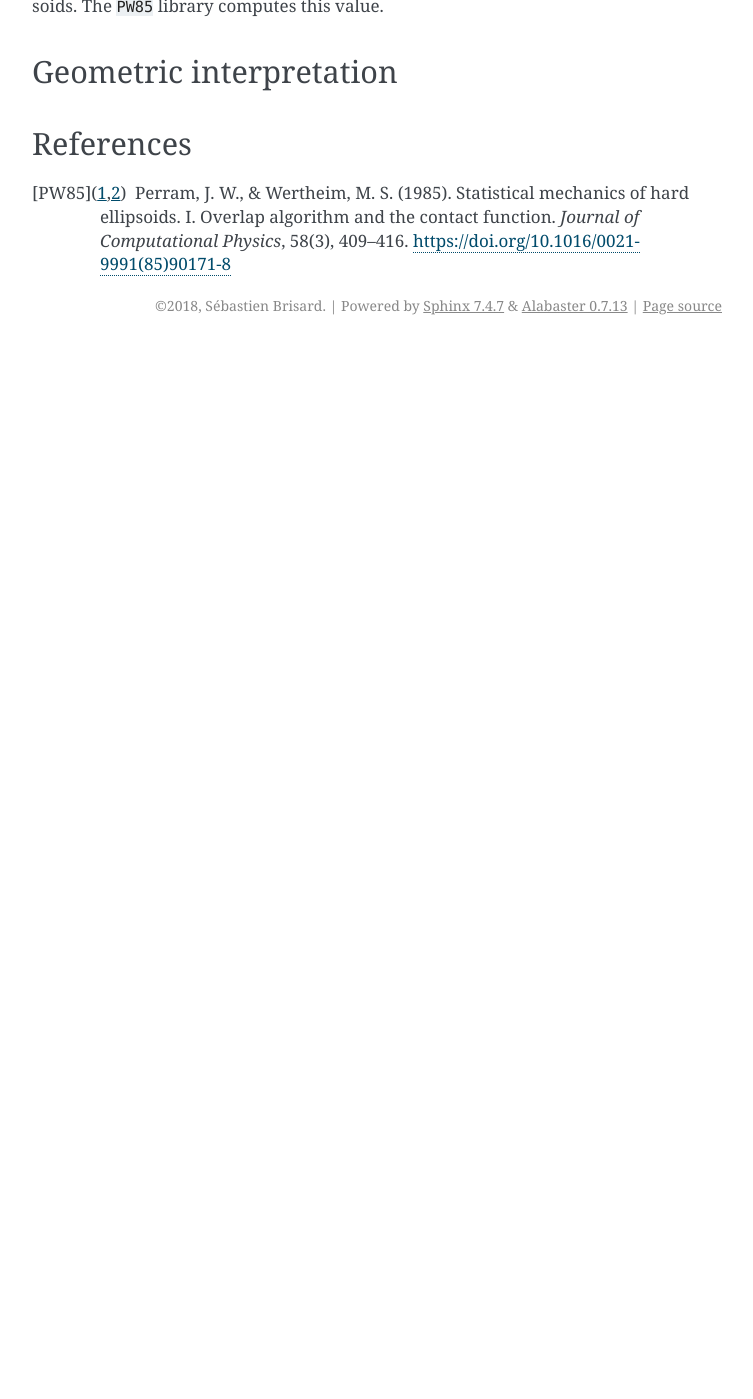
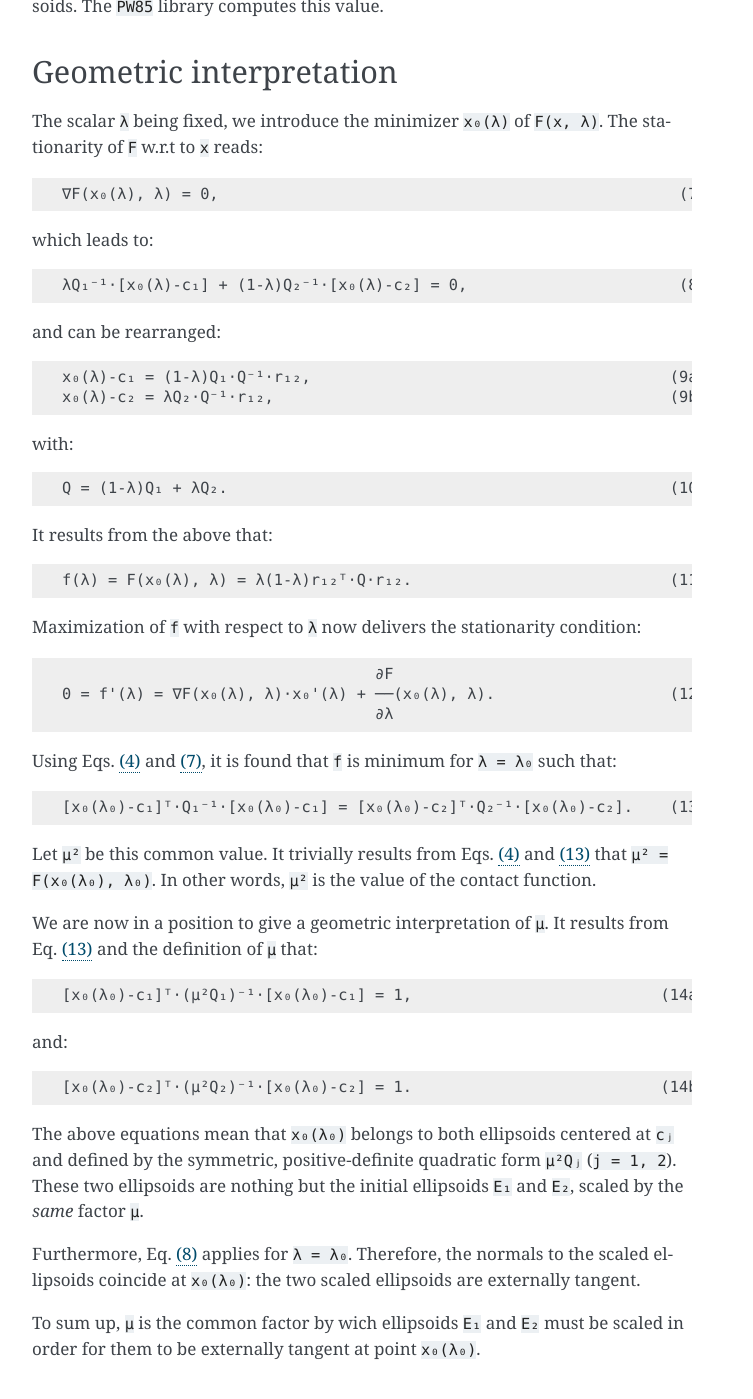
Before and after one commit to sbrisard/pw85, a Sphinx documentation site: the page built from sphinx/reference.rst, in a window 1280 px wide and 1400 px high, scrolled down 1425 px. Shown: the whole window, without its empty margins (388-1141 px from the left). Built offline with Sphinx 7.4.7, drawn with Linux system fonts in a browser that asks for light colours; before the commit the page ends 1770 px from its top, so only the background shows below that; some of the changed text lies outside the part shown.

Commit message:
Theoretical background

```diff
--- a/sphinx/reference.rst
+++ b/sphinx/reference.rst
@@ -1,8 +1,8 @@
-*********
-Reference
-*********
+******
+Theory
+******
 
-This chapter provides some mathematical background to the
+This chapter provides the theoretical background to the
 Perram–Wertheim algorithm [PW85]_. We use matrices rather than
 tensors: a point/vector is therefore defined through the 3×1
 column-vector of its coordinates. Likewise, a second-rank tensor is
@@ -19,11 +19,11 @@ Mathematical representation of ellipsoids
 Ellipsoids are defined from their center ``c`` and a positive-definite
 quadratic form ``Q`` as the set of points ``m`` such that::
 
-  (m-c)ᵀ⋅Q⁻¹⋅(m-c) ≤ 1.
+  (m-c)ᵀ⋅Q⁻¹⋅(m-c) ≤ 1.                                              (1)
 
 ``Q`` is a symmetric, positive-definite matrix::
 
-  Q = ∑ aᵢ² vᵢ⋅vᵢᵀ,
+  Q = ∑ aᵢ² vᵢ⋅vᵢᵀ,                                                  (2)
       ⁱ
 
 where ``a₁``, ``a₂``, ``a₃`` are the lengths of the principal
@@ -44,20 +44,22 @@ The contact function of two ellipsoids
 Let ``E₁`` and ``E₂`` be two ellipsoids, defined by their centers
 ``c₁`` and ``c₂`` and quadratic forms ``Q₁`` and ``Q₂``, respectively.
 
+.. _theory-eq-4:
+
 For ``0 ≤ λ ≤ 1`` and a point ``x``, we introduce the function::
 
-  F(x, λ) = λ(x-c₁)ᵀ⋅Q₁⁻¹⋅(x-c₁)+(1-λ)(x-c₂)ᵀ⋅Q₂⁻¹⋅(x-c₂)
+  F(x, λ) = λ(x-c₁)ᵀ⋅Q₁⁻¹⋅(x-c₁)+(1-λ)(x-c₂)ᵀ⋅Q₂⁻¹⋅(x-c₂).           (4)
 
 For fixed ``λ``, ``F(x, λ)`` has a unique minimum [PW85]_ ``f(λ)``,
 and we define::
 
-  f(λ) = min{ F(x, λ), x ∈ ℝ³ }, 0 ≤ λ ≤ 1.
+  f(λ) = min{ F(x, λ), x ∈ ℝ³ }, 0 ≤ λ ≤ 1.                          (5)
 
 Now, the function ``f`` has a unique maximum over ``[0, 1]``, and the
 “contact function” ``F(r₁₂, Q₁, Q₂)`` of ellipsoids ``E₁`` and ``E₂``
 is defined as::
 
-  F(r₁₂, Q₁, Q₂) = max{ f(λ), 0 ≤ λ ≤ 1 },
+  F(r₁₂, Q₁, Q₂) = max{ f(λ), 0 ≤ λ ≤ 1 },                           (6)
 
 where ``r₁₂ = c₂-c₁``. It can be shown that
 
@@ -72,7 +74,80 @@ of two ellipsoids. The ``PW85`` library computes this value.
 Geometric interpretation
 ========================
 
+.. _theory-eq-7:
+
+The scalar ``λ`` being fixed, we introduce the minimizer ``x₀(λ)`` of
+``F(x, λ)``. The stationarity of ``F`` w.r.t to ``x`` reads::
+
+  ∇F(x₀(λ), λ) = 0,                                                  (7)
+
+.. _theory-eq-8:
+
+which leads to::
+
+  λQ₁⁻¹⋅[x₀(λ)-c₁] + (1-λ)Q₂⁻¹⋅[x₀(λ)-c₂] = 0,                       (8)
+
+and can be rearranged::
+
+  x₀(λ)-c₁ = (1-λ)Q₁⋅Q⁻¹⋅r₁₂,                                       (9a)
+  x₀(λ)-c₂ = λQ₂⋅Q⁻¹⋅r₁₂,                                           (9b)
+
+with::
+
+  Q = (1-λ)Q₁ + λQ₂.                                                (10)
+
+It results from the above that::
+
+  f(λ) = F(x₀(λ), λ) = λ(1-λ)r₁₂ᵀ⋅Q⋅r₁₂.                            (11)
+
+Maximization of ``f`` with respect to ``λ`` now delivers the
+stationarity condition::
+
+                                    ∂F
+  0 = f'(λ) = ∇F(x₀(λ), λ)⋅x₀'(λ) + ──(x₀(λ), λ).                   (12)
+                                    ∂λ
+
+.. _theory-eq-13:
+
+Using Eqs. :ref:`(4) <theory-eq-4>` and :ref:`(7) <theory-eq-7>`, it
+is found that ``f`` is minimum for ``λ = λ₀`` such that::
+
+  [x₀(λ₀)-c₁]ᵀ⋅Q₁⁻¹⋅[x₀(λ₀)-c₁] = [x₀(λ₀)-c₂]ᵀ⋅Q₂⁻¹⋅[x₀(λ₀)-c₂].    (13)
+
+Let ``μ²`` be this common value. It trivially results from
+Eqs. :ref:`(4) <theory-eq-4>` and :ref:`(13) <theory-eq-13>` that ``μ²
+= F(x₀(λ₀), λ₀)``. In other words, ``μ²`` is the value of the contact
+function.
+
+We are now in a position to give a geometric interpretation of
+``μ``. It results from Eq. :ref:`(13) <theory-eq-13>` and the
+definition of ``μ`` that::
+
+  [x₀(λ₀)-c₁]ᵀ⋅(μ²Q₁)⁻¹⋅[x₀(λ₀)-c₁] = 1,                           (14a)
+
+and::
+
+  [x₀(λ₀)-c₂]ᵀ⋅(μ²Q₂)⁻¹⋅[x₀(λ₀)-c₂] = 1.                           (14b)
+
+The above equations mean that ``x₀(λ₀)`` belongs to both ellipsoids
+centered at ``cⱼ`` and defined by the symmetric, positive-definite
+quadratic form ``μ²Qⱼ`` (``j = 1, 2``). These two ellipsoids are
+nothing but the initial ellipsoids ``E₁`` and ``E₂``, scaled by the
+*same* factor ``μ``.
+
+Furthermore, Eq. :ref:`(8) <theory-eq-8>` applies for ``λ =
+λ₀``. Therefore, the normals to the scaled ellipsoids coincide at
+``x₀(λ₀)``: the two scaled ellipsoids are externally tangent.
+
+To sum up, ``μ`` is the common factor by wich ellipsoids ``E₁`` and
+``E₂`` must be scaled in order for them to be externally tangent at
+point ``x₀(λ₀)``.
+
+
 References
 ==========
 
-.. [PW85] Perram, J. W., & Wertheim, M. S. (1985). Statistical mechanics of hard ellipsoids. I. Overlap algorithm and the contact function. *Journal of Computational Physics*, 58(3), 409–416. https://doi.org/10.1016/0021-9991(85)90171-8
+.. [PW85] Perram, J. W., & Wertheim, M. S. (1985). Statistical
+          mechanics of hard ellipsoids. I. Overlap algorithm and the
+          contact function. *Journal of Computational Physics*, 58(3),
+          409–416. https://doi.org/10.1016/0021-9991(85)90171-8
```
Also changed, not shown: other parts of sphinx/reference.rst (+3 -3 lines).
